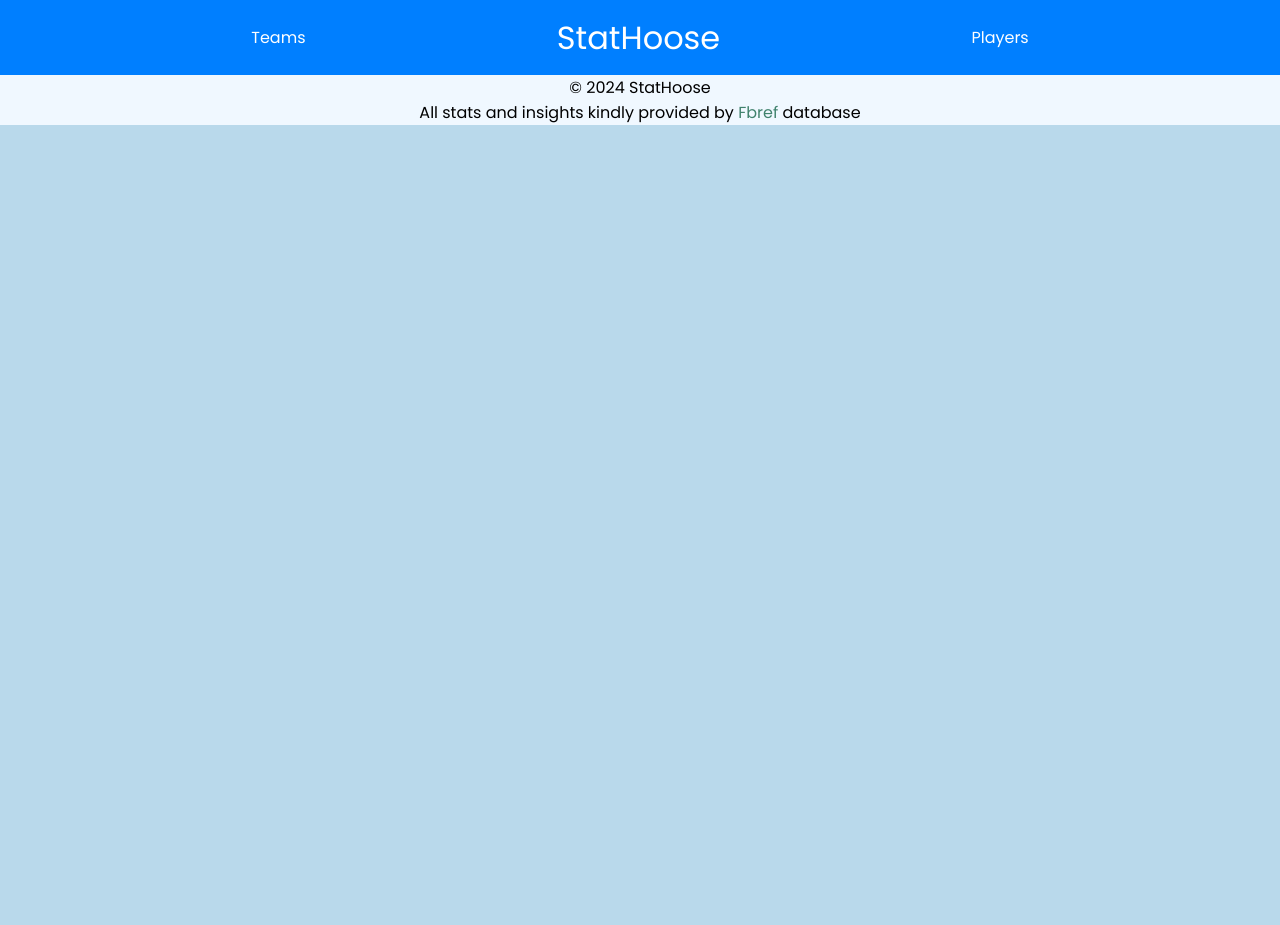
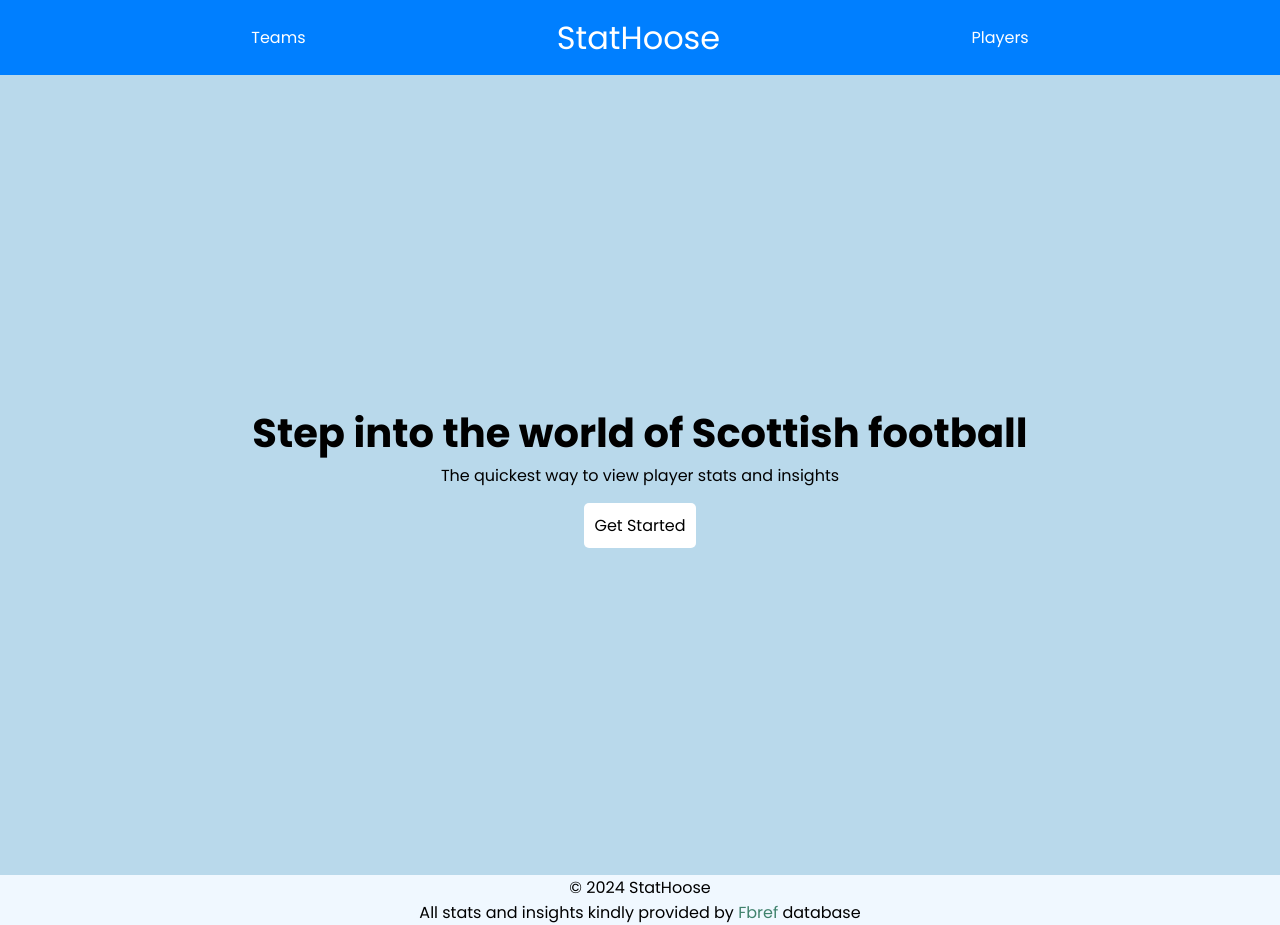
Before and after one commit to em2063/player-stats, a React (Vite) app in the folder stat-tracker-ui/: page / in a window 1280 px wide. Before the commit the page ends 800 px from the top, so only its background shows below. Built offline with nearby package versions, Linux system fonts and the light colour scheme.

Commit message:
fixes issue with page start up

```diff
--- a/stat-tracker-ui/src/App.jsx
+++ b/stat-tracker-ui/src/App.jsx
@@ -11,7 +11,7 @@
     <>
       <Nav></Nav>
       <Routes>
-        <Route path="/home" element={<Home />} />
+        <Route path="/" element={<Home />} />
         <Route path="/players" element={<Players />} />
         <Route path="/teams" element={<Teams />} />
       </Routes>
--- a/stat-tracker-ui/src/components/nav.jsx
+++ b/stat-tracker-ui/src/components/nav.jsx
@@ -6,7 +6,7 @@
     <>
       <nav className="nav">
         <Link to="/teams">Teams</Link>
-        <Link className="nav-brand" to="/home">
+        <Link className="nav-brand" to="/">
           StatHoose
         </Link>
         <Link to="/players">Players</Link>
```
